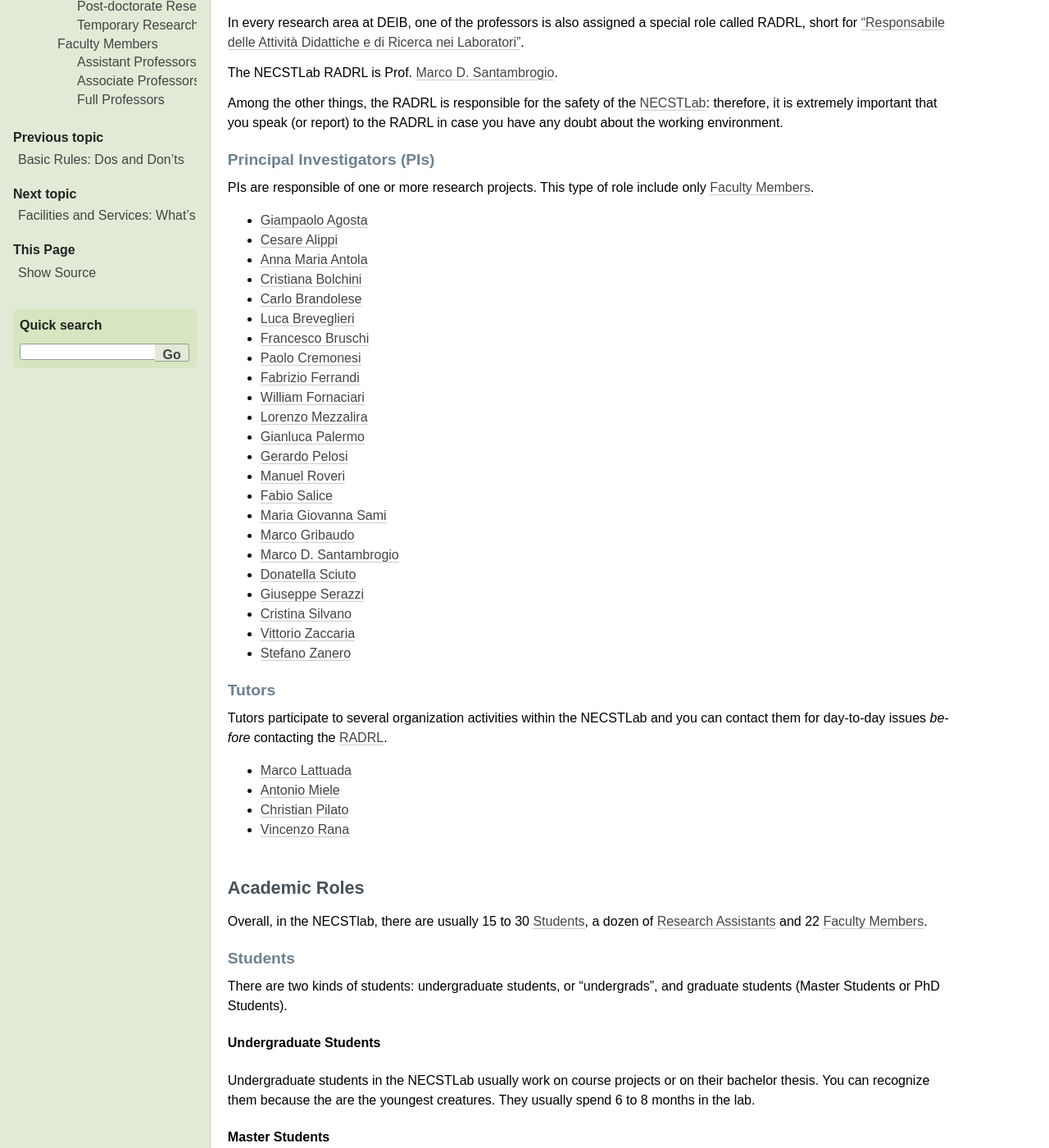
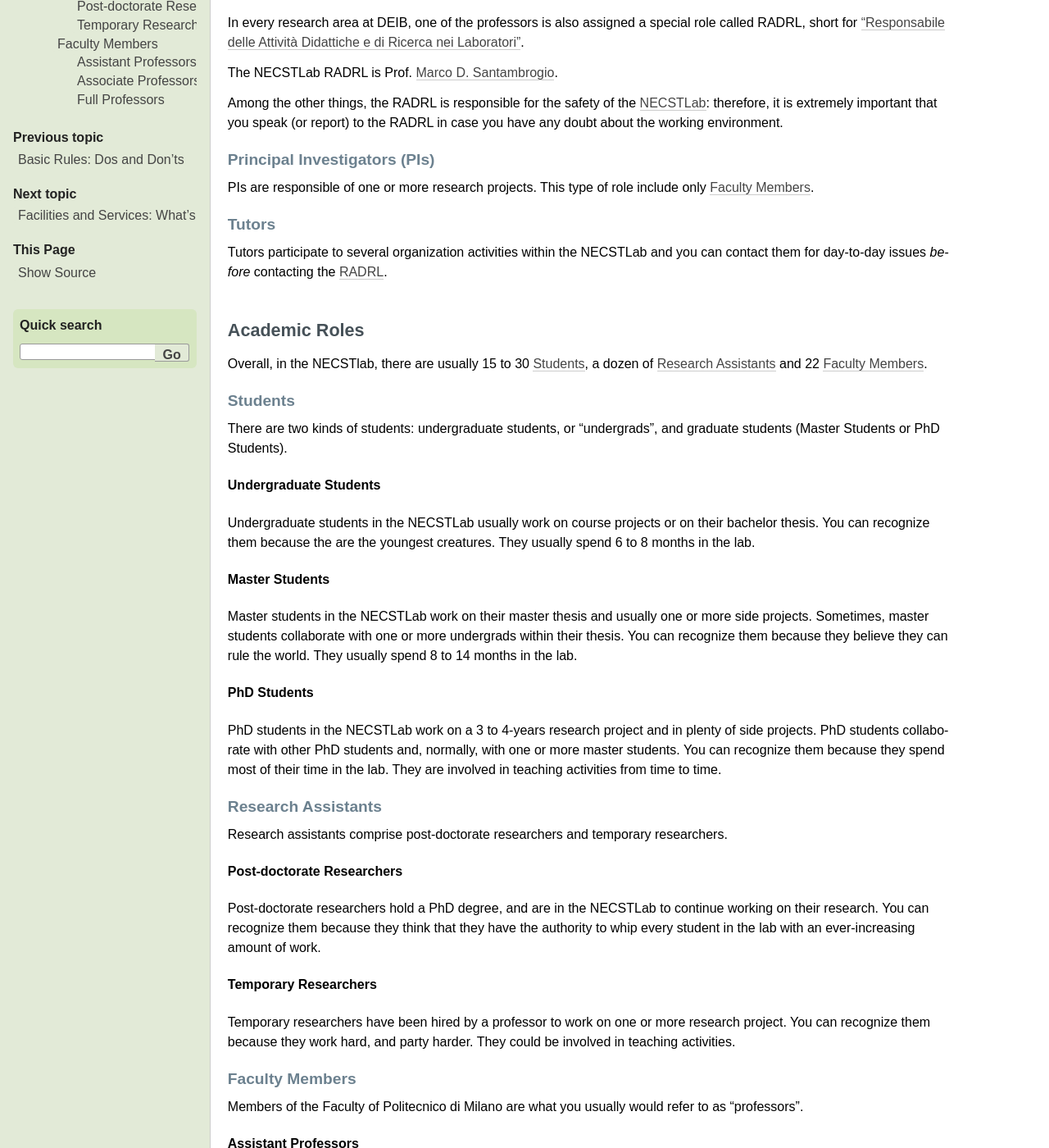
Before and after one commit to necst/necst-guide, a Sphinx documentation site: the page built from source/content/roles.rst, in a window 1280 px wide and 1400 px high, scrolled down 339 px. Shown: the whole window at 82% size. Built offline with Sphinx 7.4.7, drawn with Linux system fonts in a browser that asks for light colours; formulas are drawn with MathJax 3; some of the changed text lies outside the part shown.

```diff
--- a/source/content/roles.rst
+++ b/source/content/roles.rst
@@ -34,67 +34,12 @@ Principal Investigators (PIs)
 
 PIs are responsible of one or more research projects. This type of role include only :ref:`faculty-members`.
 
-* `Giampaolo Agosta`_
-
-* `Cesare Alippi`_
-
-* `Anna Maria Antola`_
-
-* `Cristiana Bolchini`_
-
-* `Carlo Brandolese`_
-
-* `Luca Breveglieri`_
-
-* `Francesco Bruschi`_
-
-* `Paolo Cremonesi`_
-
-* `Fabrizio Ferrandi`_
-
-* `William Fornaciari`_
-
-* `Lorenzo Mezzalira`_
-
-* `Gianluca Palermo`_
-
-* `Gerardo Pelosi`_
-
-* `Manuel Roveri`_
-
-* `Fabio Salice`_
-
-* `Maria Giovanna Sami`_
-
-* `Marco Gribaudo`_
-
-* `Marco D. Santambrogio`_
-
-* `Donatella Sciuto`_
-
-* `Giuseppe Serazzi`_
-
-* `Cristina Silvano`_
-
-* `Vittorio Zaccaria`_
-
-* `Stefano Zanero`_
-
-
 .. _tutors:
 
 Tutors
 ^^^^^^
 
 Tutors participate to several organization activities within the NECSTLab and you can contact them for day-to-day issues *before* contacting the :ref:`radrl`.
-
-* `Marco Lattuada`_
-
-* `Antonio Miele`_
-
-* `Christian Pilato`_
-
-* `Vincenzo Rana`_
 
 
 .. _academic-roles:
@@ -126,12 +71,6 @@ PhD Students
 
 PhD students in the NECSTLab work on a 3 to 4-years research project and in plenty of side projects. PhD students collaborate with other PhD students and, normally, with one or more master students. You can recognize them because they spend most of their time in the lab. They are involved in teaching activities from time to time.
 
-* `Riccardo Cattaneo`_
-* `Gianluca Durelli`_
-* `Alessandro Nacci`_
-* `Filippo Sironi`_
-* `Michele Carminati`_
-* `Mario Polino`_
 
 .. _ras:
 
@@ -145,19 +84,10 @@ Post-doctorate Researchers
 
 Post-doctorate researchers hold a PhD degree, and are in the NECSTLab to continue working on their research. You can recognize them because they think that they have the authority to whip every student in the lab with an ever-increasing amount of work.
 
-* `Marco Lattuada`_
-* `Federico Maggi`_
-* `Antonio Miele`_
-* `Christian Pilato`_
-* `Vincenzo Rana`_
-
 Temporary Researchers
 ~~~~~~~~~~~~~~~~~~~~~
 
 Temporary researchers have been hired by a professor to work on one or more research project. You can recognize them because they work hard, and party harder. They could be involved in teaching activities.
-
-* `Alessandro Frossi`_
-* `Davide Quarta`_
 
 .. _faculty-members:
 
@@ -171,59 +101,13 @@ Assistant Professors
 
 Assistant professors are the youngest, and they work in the NECSTLab closely with students. They are responsible of directing several research projects and some of the lab's activities. You can recognize them because they work on research project proposals, (several) papers, and (several) teaching courses.
 
-* `Giampaolo Agosta`_
-
-* `Carlo Brandolese`_
-
-* `Francesco Bruschi`_
-
-* `Gianluca Palermo`_
-
-* `Gerardo Pelosi`_
-
-* `Manuel Roveri`_
-
-* `Marco D. Santambrogio`_
-
-* `Vittorio Zaccaria`_
-
-* `Stefano Zanero`_
-
 Associate Professors
 ~~~~~~~~~~~~~~~~~~~~
 
 Associate professors work with the NECSTLab's assistant professors and they are responsible for directing several research projects and teaching activities. You can recognize them from their long funding and publication records.
-
-* `Anna Maria Antola`_
-
-* `Cristiana Bolchini`_
-
-* `Luca Breveglieri`_
-
-* `Paolo Cremonesi`_
-
-* `Fabrizio Ferrandi`_
-
-* `William Fornaciari`_
-
-* `Marco Gribaudo`_
-
-* `Lorenzo Mezzalira`_
-
-* `Fabio Salice`_
-
-* `Cristina Silvano`_
 
 
 Full Professors
 ~~~~~~~~~~~~~~~
 
 Full professors work with the NECSTLab's assistant and associate professors and they are responsible for several research projects and teaching activities. You can recognize them because, when you skim through their CV, you hurt your mouse wheel for excessive page scrolling.
-
-* `Cesare Alippi`_
-
-* `Maria Giovanna Sami`_
-
-* `Donatella Sciuto`_
-
-* `Giuseppe Serazzi`_
```
Also changed, not shown: source/content/facilities.rst (+6 -12 lines), source/content/preface.rst (+5 -11 lines).
